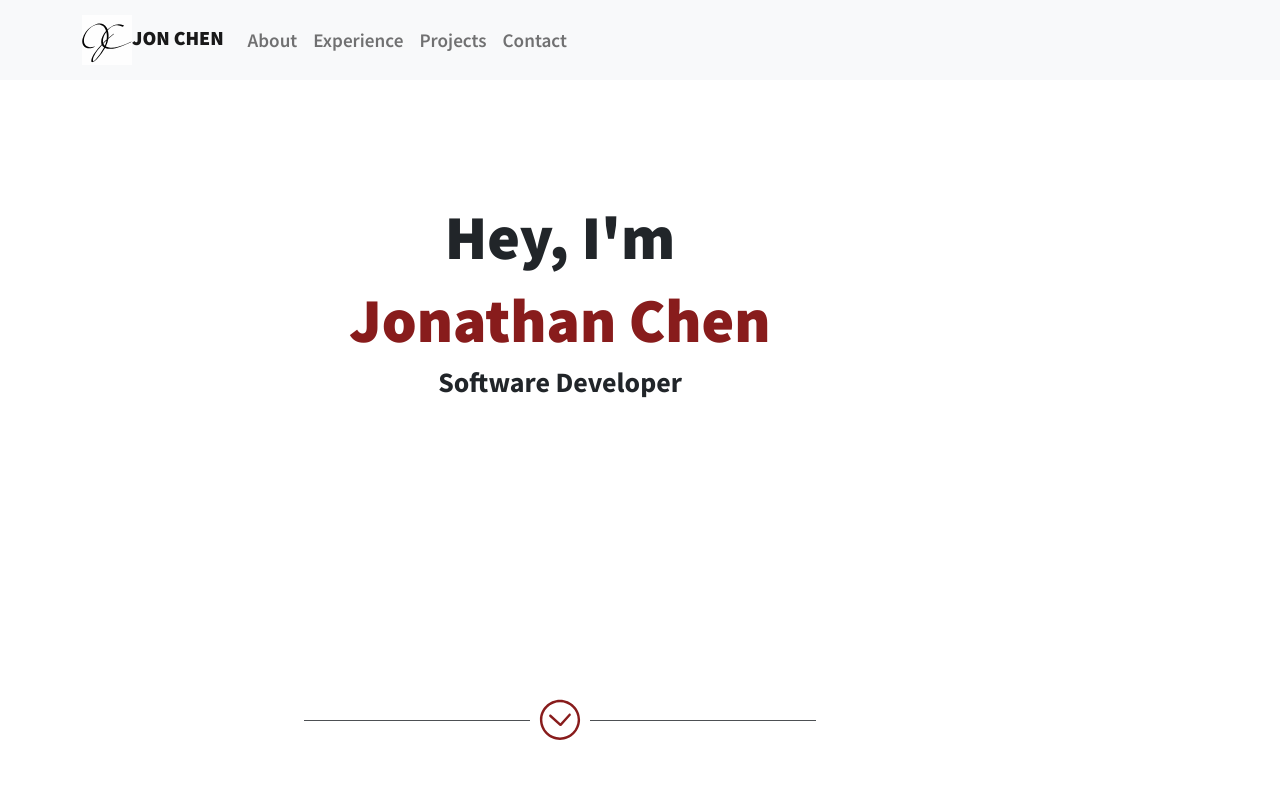
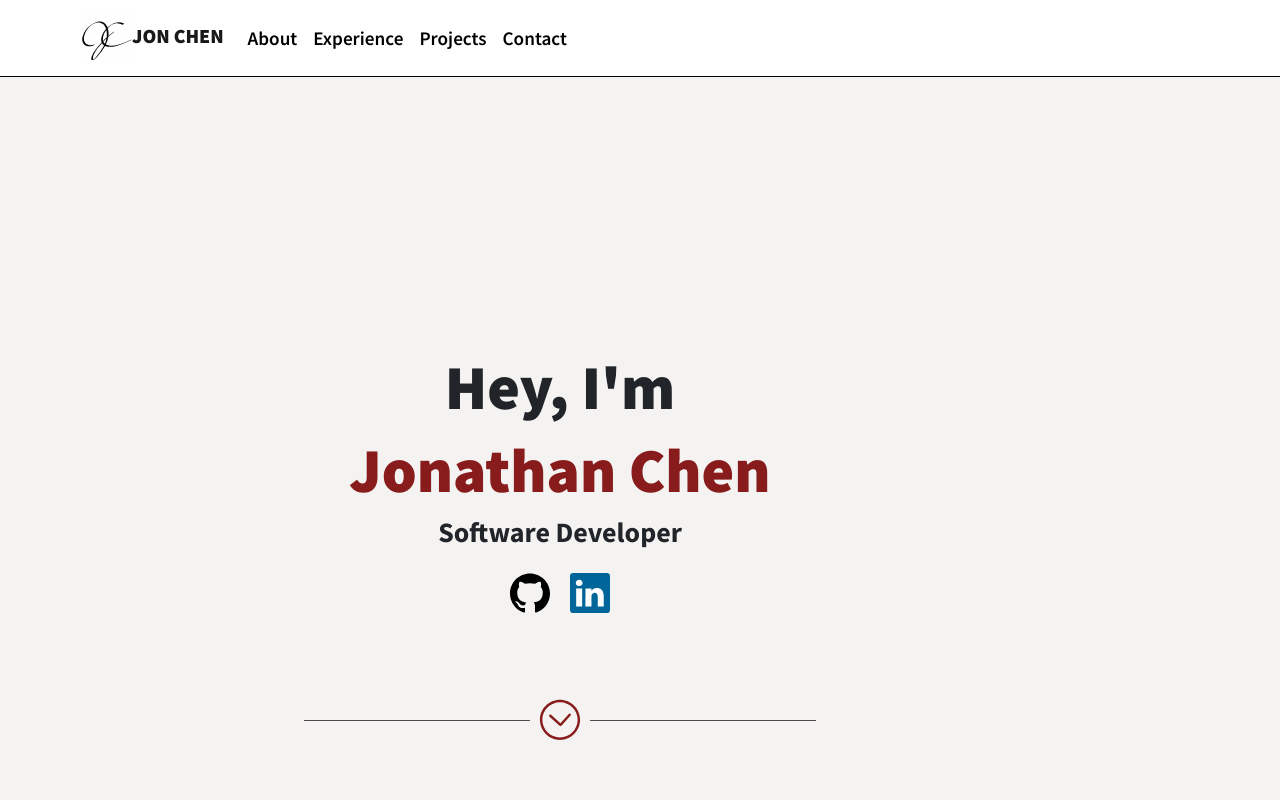
Before and after one commit to jchen2190/jchen2190.github.io, a React (Create React App) app: page / in a window 1280 px wide. Shown: the top 800 px of the page. Built offline with nearby package versions, Linux system fonts and the light colour scheme.

Commit message:
more stylize

```diff
--- a/src/App.css
+++ b/src/App.css
@@ -2,33 +2,31 @@
 
 :root{
   --white: #ffffff;
-  --whitesmoke: #f5f5f5;
   --beige: #faebd7;
   --blue: #0047AB;
   --blue-dark: #00008B;
-  --blue-light: #55c2da;
-  --floral: #f7f4f2;
   --gold: #FFD700;
-  --grey-lt: #edf2f4;
   --maroon: #881C1C;
-  --maroon-dk: #800000;
-  --orange: #ff6200;
+  --peach: #F3E1C0;
   --red: #d90429;
   --teal: #008080;
+  --outline: rgb(198, 198, 198);
 }
 *, *:before, *:after {
   box-sizing: border-box;
 }
+body {
+  background-color: #F4F3F2;
+  font-family: 'Source Sans Pro', sans-serif;
+}
 header, main {
   box-sizing: border-box;
-  font-family: 'Source Sans Pro', sans-serif;
-  background-color: var(--white);
   padding: 0 20px;
-  max-width: 1500px;
   margin: 0 auto;
 }
 .navbar {
-  padding: 10px 20px;
+  background-color: var(--white);
+  border-bottom: 1px solid black
 }
 .navbar-brand {
   text-transform: uppercase;
@@ -41,11 +39,12 @@ header, main {
 .navbar-nav a {
   font-size: 1.2rem;
   font-weight: 600;
-  border-radius: 5px;
+  color: black;
 }
 .navbar-nav a:hover, .navbar-nav a:focus {
   transform: scale(1.1);
-  /* transition: all .4s ease-out; */
+  transition: all .4s ease-out;
+  color: var(--maroon);
 }
 main {
   margin: 150px auto;
@@ -55,7 +54,7 @@ main {
   align-items: center;
 }
 section {
-  padding-top: 150px;
+  margin-top: 150px;
 }
 #introduction {
   height: 100vh;
@@ -75,19 +74,29 @@ section {
   font-weight: 900;
   text-align: center;
 }
-#introduction div {
+.introLogo img{
+  width: 40px;
+  height: 40px;
+}
+.introLogo img:hover, .introLogo img:active {
+  scale: 1.1;
+}
+.introLogo a {
+  margin: 10px;
+}
+.down-arrow {
   display: flex;
   position: absolute;
   bottom: 50px;
   width: 40%;
 }
-#introduction hr {
+.down-arrow hr {
   border-top: 1px solid;
   opacity: .8;
   margin-top: 30px;
   width: 100%;
 }
-#introduction img{
+.down-arrow img{
   width: 60px;
   height: 60px;
 }
@@ -294,10 +303,11 @@ section h1, section h2, section h3 {
 .cd-timeline-content {
   position: relative;
   margin-left: 60px;
-  background: var(--whitesmoke);
+  background: var(--white);
   border-radius: 0.25em;
   padding: 1em;
   box-shadow: 0 3px 0 #d7e4ed;
+  border: 1px solid var(--outline);
 }
 .cd-timeline-content::after {
   clear: both;
@@ -326,7 +336,8 @@ section h1, section h2, section h3 {
   border-radius: 0.25em;
 }
 .no-touch .cd-timeline-content .cd-read-more:hover {
-  background-color: #bac4cb;
+  /* background-color: #bac4cb; */
+  background-color: var(--outline);
 }
 .cd-timeline-content .cd-date {
   float: left;
@@ -341,7 +352,7 @@ section h1, section h2, section h3 {
   height: 0;
   width: 0;
   border: 7px solid transparent;
-  border-right: 7px solid #ffffff;
+  border-right: 7px solid var(--outline);
 }
 @media only screen and (min-width: 768px) {
   .cd-timeline-block {
@@ -366,7 +377,7 @@ section h1, section h2, section h3 {
     top: 24px;
     left: 100%;
     border-color: transparent;
-    border-left-color: #ffffff;
+    border-left-color: var(--outline);
   }
   .cd-timeline-content .cd-read-more {
     float: left;
@@ -387,7 +398,7 @@ section h1, section h2, section h3 {
     left: auto;
     right: 100%;
     border-color: transparent;
-    border-right-color: #ffffff;
+    border-right-color: var(--outline);
   }
   .cd-timeline-block:nth-child(even) .cd-timeline-content .cd-read-more {
     float: right;
@@ -519,42 +530,37 @@ section h1, section h2, section h3 {
   }
 } /* timeline end */
 
-#projects a {
-  margin: 0;
-  padding: 0;
-  width: auto;
-}
-#projects img {
-  max-width: 600px;
-  height: auto;
-  border-radius: 8px;
+.projectImg img {
+  /* max-width: 600px; */
+  border: 1px solid black;
+  border-radius: 10px;
   opacity: 80%;
   transition: ease 1s;
 }
-#projects img:hover, #projects img:active{
+.projectImg img:hover, #projects img:active{
   opacity: 100%;
-  scale: 1.02;
+  transform: scale(1.02);
   transition: ease 1s;
 }
-#projects h4 {
+.projectText h4 {
   font-weight: bold;
+}
+.projectText a {
+  text-decoration: none;
 }
 #contact {
   background-color: var(--white);
   border-radius: 10px;
   font-weight: bold;
-  padding-top: 50px;
+  padding: 50px 0;
 }
 .contact_form input, .contact_form textarea {
-  margin: 5px auto;
-  padding: 10px;
+  /* margin: 5px auto;
+  padding: 10px; */
 }
 .contact_form input::placeholder, .contact_form textarea::placeholder {
   font-weight: bold;
   opacity: 0.6;
-}
-.contact_form textarea {
-  max-height: 600px;
 }
 .contact_container button{
   width: 100%;
--- a/src/components/contact.js
+++ b/src/components/contact.js
@@ -10,15 +10,15 @@ function Contact() {
             <h2 className="title">Contact Me</h2>
             <div className="contact_container">
                 <form onSubmit={handleSubmit} className="contact_form p-3" action="mailto:jchen2190@gmail.com" method="post">
-                    <div className="mb-4">
+                    <div className="form-group mb-4">
                         <label className="form-label" htmlFor="name">Name</label>
                         <input className="form-control" id="name" name="name" type="text" required placeholder="Your Name" />
                     </div>
-                    <div className="mb-4">
+                    <div className="form-group mb-4">
                         <label className="form-label" htmlFor="email">Email</label>
                         <input className="form-control" id="email" name="email" type="email" required placeholder="Your Email" />
                     </div>
-                    <div className="mb-4">
+                    <div className="form-group mb-4">
                         <label htmlFor="message">Message</label>
                         <textarea className="form-control" rows="5" id="message" name="message" required placeholder="Your Message"></textarea>
                     </div>
--- a/src/components/footer.js
+++ b/src/components/footer.js
@@ -10,13 +10,13 @@ function Footer() {
                 {/* <a id="profile-link" href="https://www.freecodecamp.org/jchen" target="_blank" rel="noopener nofollow">
                     <img src="" alt="freecodecamp logo" /> FreeCodeCamp
                 </a> */}
-                <a className="social" href="https://github.com/jchen2190" target="_blank" rel="noopener noreferrer">
+                <a href="https://github.com/jchen2190" target="_blank" rel="noopener noreferrer">
                     <img src={githubLogo} width="20" alt="github logo" />GitHub
                 </a>
-                <a className="social" href="https://www.linkedin.com/in/jonchen21" target="_blank" rel="noopener noreferrer">
+                <a href="https://www.linkedin.com/in/jonchen21" target="_blank" rel="noopener noreferrer">
                     <img src={linkedInLogo} width="20" alt="linkedin logo" />LinkedIn
                 </a>
-                <a className="social" href="mailto:jchen2190@gmail.com">
+                <a href="mailto:jchen2190@gmail.com">
                     <img src={mailLogo} width="20" alt="email logo" />Email Me
                 </a>
             </div>
--- a/src/components/introduction.js
+++ b/src/components/introduction.js
@@ -1,5 +1,7 @@
 import React from 'react';
 import downArrowIcon from '../image/icons/down-arrow-circle.svg'
+import githubLogo from '../image/logo/github.svg';
+import linkedInLogo from '../image/logo/linkedin.svg'
 
 function Introduction() {
     return (
@@ -7,6 +9,12 @@ function Introduction() {
             <h1>Hey, I'm</h1>
             <h2>Jonathan Chen</h2>
             <h3>Software Developer</h3>
+
+            <div className="introLogo p-3">
+                <a href="https://github.com/jchen2190/" target="_blank" rel="noopener noreferrer"><img src={githubLogo} alt="github logo" /></a>
+                <a href="https://www.linkedin.com/in/jonchen21" target="_blank" rel="noopener noreferrer"><img src={linkedInLogo} alt="linkedin logo" /></a>
+            </div>
+
             <div className="down-arrow">
                 <hr /><a href="#about"><img src={downArrowIcon} alt="down arrow icon" /></a><hr />
             </div>
--- a/src/components/nav.js
+++ b/src/components/nav.js
@@ -6,7 +6,7 @@ import favicon from '../image/favicon/favicon.svg';
 
 function Navigation() {
     return (
-        <Navbar bg="light" expand="lg" fixed="top">
+        <Navbar expand="lg" fixed="top">
             <Container>
                 <Navbar.Brand href="#introduction"><img src={favicon} width="50" height="50" alt="Jon Chen logo"/>Jon Chen</Navbar.Brand>
                 <Navbar.Toggle aria-controls="basic-navbar-nav" />
```
Also changed, not shown: src/components/project.js (+19 -12 lines), src/image/paper-background.jpg (added), 1 other file (tests, documents, lock files or other folders).
